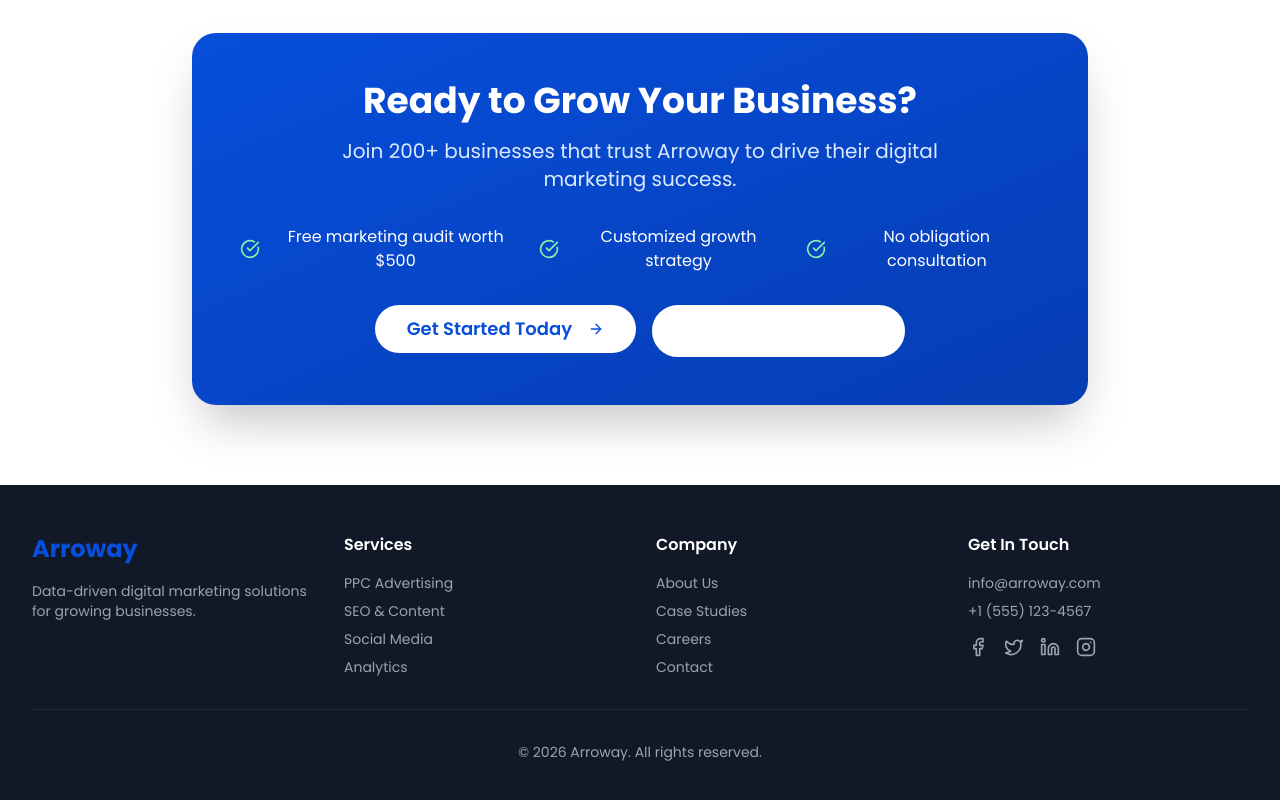
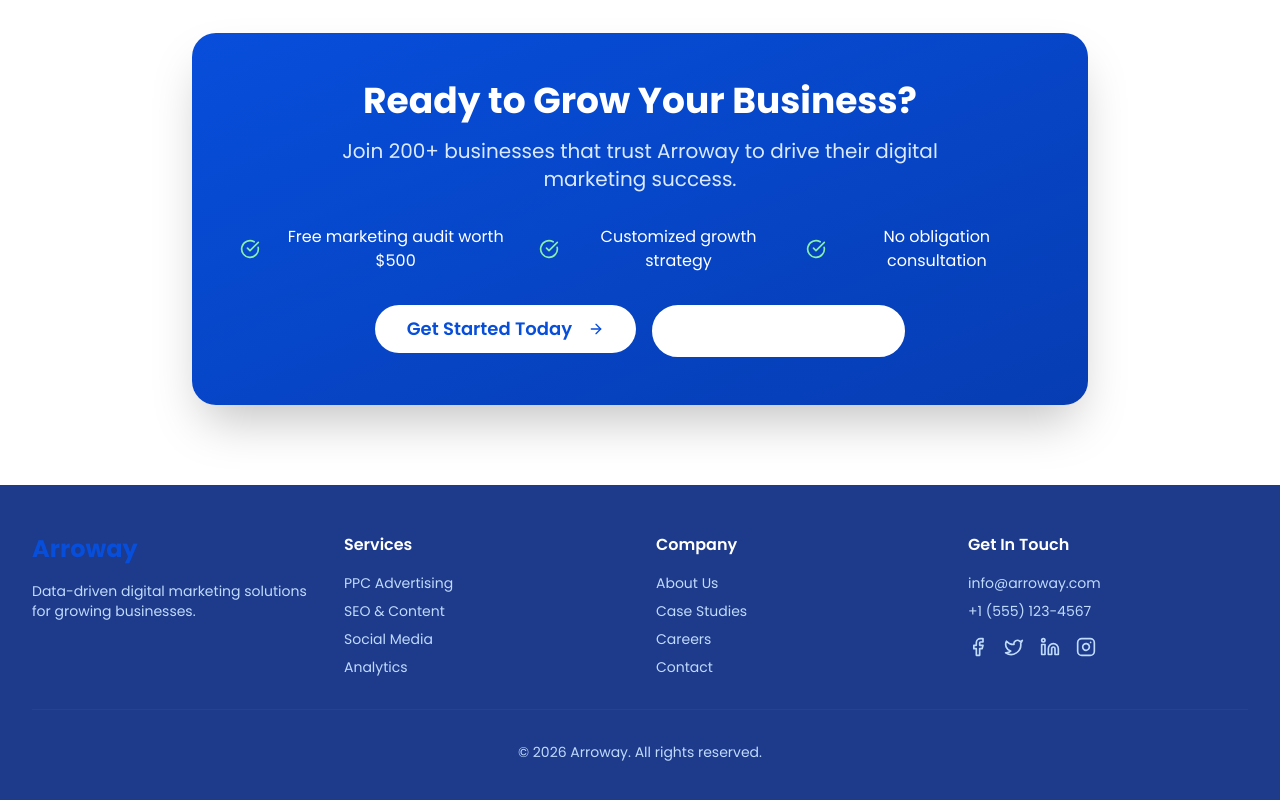
Before and after one commit to arrowaydigital/Arroway, a React (Vite) app: page / in a window 1280 px wide. Shown: the part 2644-3444 px from the top of the page. Built offline with nearby package versions, Linux system fonts and the light colour scheme.

Commit message:
Update Footer.tsx

```diff
--- a/src/components/layout/Footer.tsx
+++ b/src/components/layout/Footer.tsx
@@ -2,13 +2,13 @@ import { Facebook, Twitter, Linkedin, Instagram } from "lucide-react";
 
 export function Footer() {
   return (
-    <footer className="bg-gray-900 text-white">
+    <footer className="bg-blue-900 text-white">
       <div className="container mx-auto px-4 sm:px-6 lg:px-8 py-12">
         <div className="grid grid-cols-1 md:grid-cols-4 gap-8">
           {/* Brand */}
           <div className="md:col-span-1">
             <h3 className="text-2xl font-bold text-[#074edb] mb-4">Arroway</h3>
-            <p className="text-gray-400 text-sm">
+            <p className="text-blue-200 text-sm">
               Data-driven digital marketing solutions for growing businesses.
             </p>
           </div>
@@ -18,22 +18,22 @@ export function Footer() {
             <h4 className="font-semibold mb-4">Services</h4>
             <ul className="space-y-2 text-sm">
               <li>
-                <a href="#" className="text-gray-400 hover:text-white transition-colors">
+                <a href="#" className="text-blue-200 hover:text-white transition-colors">
                   PPC Advertising
                 </a>
               </li>
               <li>
-                <a href="#" className="text-gray-400 hover:text-white transition-colors">
+                <a href="#" className="text-blue-200 hover:text-white transition-colors">
                   SEO & Content
                 </a>
               </li>
               <li>
-                <a href="#" className="text-gray-400 hover:text-white transition-colors">
+                <a href="#" className="text-blue-200 hover:text-white transition-colors">
                   Social Media
                 </a>
               </li>
               <li>
-                <a href="#" className="text-gray-400 hover:text-white transition-colors">
+                <a href="#" className="text-blue-200 hover:text-white transition-colors">
                   Analytics
                 </a>
               </li>
@@ -45,22 +45,22 @@ export function Footer() {
             <h4 className="font-semibold mb-4">Company</h4>
             <ul className="space-y-2 text-sm">
               <li>
-                <a href="#" className="text-gray-400 hover:text-white transition-colors">
+                <a href="#" className="text-blue-200 hover:text-white transition-colors">
                   About Us
                 </a>
               </li>
               <li>
-                <a href="#" className="text-gray-400 hover:text-white transition-colors">
+                <a href="#" className="text-blue-200 hover:text-white transition-colors">
                   Case Studies
                 </a>
               </li>
               <li>
-                <a href="#" className="text-gray-400 hover:text-white transition-colors">
+                <a href="#" className="text-blue-200 hover:text-white transition-colors">
                   Careers
                 </a>
               </li>
               <li>
-                <a href="#" className="text-gray-400 hover:text-white transition-colors">
+                <a href="#" className="text-blue-200 hover:text-white transition-colors">
                   Contact
                 </a>
               </li>
@@ -70,28 +70,28 @@ export function Footer() {
           {/* Contact */}
           <div>
             <h4 className="font-semibold mb-4">Get In Touch</h4>
-            <ul className="space-y-2 text-sm text-gray-400">
+            <ul className="space-y-2 text-sm text-blue-200">
               <li>info@arroway.com</li>
               <li>+1 (555) 123-4567</li>
             </ul>
             <div className="flex space-x-4 mt-4">
-              <a href="#" className="text-gray-400 hover:text-[#074edb] transition-colors">
+              <a href="#" className="text-blue-200 hover:text-[#074edb] transition-colors">
                 <Facebook className="h-5 w-5" />
               </a>
-              <a href="#" className="text-gray-400 hover:text-[#074edb] transition-colors">
+              <a href="#" className="text-blue-200 hover:text-[#074edb] transition-colors">
                 <Twitter className="h-5 w-5" />
               </a>
-              <a href="#" className="text-gray-400 hover:text-[#074edb] transition-colors">
+              <a href="#" className="text-blue-200 hover:text-[#074edb] transition-colors">
                 <Linkedin className="h-5 w-5" />
               </a>
-              <a href="#" className="text-gray-400 hover:text-[#074edb] transition-colors">
+              <a href="#" className="text-blue-200 hover:text-[#074edb] transition-colors">
                 <Instagram className="h-5 w-5" />
               </a>
             </div>
           </div>
         </div>
 
-        <div className="border-t border-gray-800 mt-8 pt-8 text-center text-sm text-gray-400">
+        <div className="border-t border-blue-800 mt-8 pt-8 text-center text-sm text-blue-200">
           <p>&copy; 2026 Arroway. All rights reserved.</p>
         </div>
       </div>
```
